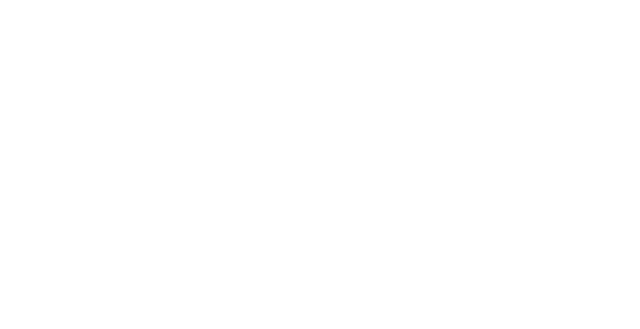
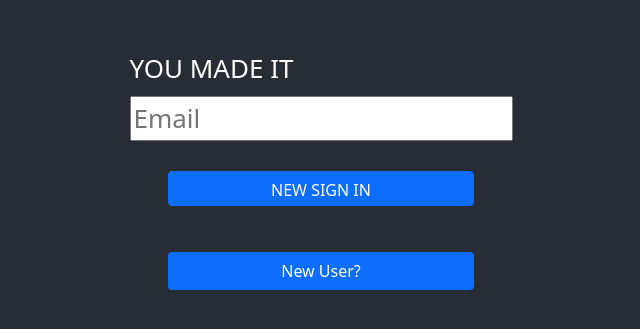
Before and after one commit to brendanjlee/cs348project, a React (Create React App) app in the folder frontend/: page /MainPage in a window 1280 px wide. Before the commit this address had no page. Shown: the part 231-560 px from the top of the page, without its empty margins (319-959 px from the left). Built offline with nearby package versions, Linux system fonts and the light colour scheme.

Commit message:
Working login, with dummy mainPage

```diff
--- a/frontend/src/Components/Home.js
+++ b/frontend/src/Components/Home.js
@@ -1,10 +1,28 @@
-import React, { Component } from 'react';
+import React, { useState } from 'react';
+import { useNavigate } from 'react-router'
 import {Link} from "react-router-dom";
 import Button from 'react-bootstrap/Button';
 import Form from 'react-bootstrap/Form';
+import ApplicantService from '../services/applicant.service.js'
 import './home.css';
 
 const Home = () => {
+
+    const [email, setEmail] = useState("")
+    const [message, setMessage] = useState("")
+    let navigate = useNavigate()
+
+
+    const handleSignIn = () => {
+        ApplicantService.get(email)
+        .then (response => {
+            console.log(response)
+            if (response.data.email === email) {
+                console.log(response.data.email)
+                navigate("/mainPage")
+            }
+        }).then (setMessage("Username not found."))
+    }
 
     return (
         <div className="formContainer LoginPage">
@@ -14,13 +32,15 @@ const Home = () => {
                         <label>Sign In:</label>
                     </div>
                     <div>
-                        <input placeholder="Email" Style="margin-top: 0.5rem;"/>
+                        <input placeholder="Email" Style="margin-top: 0.5rem;" onChange={(event) => setEmail(event.target.value)}/>
                     </div>
                     <div className='LoginButtonWrapper'>
-                        <Button className='LoginButton' type='submit'>Sign In</Button>
+                        <Button className='LoginButton' onClick={handleSignIn}>Sign In</Button>
+                        <Link to="/CreateAcc" className="ButtonLink">New User?</Link>
                     </div>
                 </form>
-                <Link to="/CreateAcc" className="ButtonLink">New User?</Link>
+
+                <h3>{message}</h3>
             </div>
         </div>
     )
--- /dev/null
+++ b/frontend/src/Components/MainPage.js
@@ -0,0 +1,33 @@
+import React, { useState } from 'react';
+import { useNavigate } from 'react-router'
+import {Link} from "react-router-dom";
+import Button from 'react-bootstrap/Button';
+import Form from 'react-bootstrap/Form';
+import ApplicantService from '../services/applicant.service.js'
+import './home.css';
+
+const MainPage = () => {
+
+
+    return (
+        <div className="formContainer LoginPage">
+            <div className="buttonContainer">
+                <form>
+                    <div>
+                        <label>YOU MADE IT</label>
+                    </div>
+                    <div>
+                        <input placeholder="Email" Style="margin-top: 0.5rem;"/>
+                    </div>
+                    <div className='LoginButtonWrapper'>
+                        <Button className='LoginButton' type='submit'>NEW SIGN IN</Button>
+                    </div>
+                </form>
+                <Link to="/CreateAcc" className="ButtonLink">New User?</Link>
+            </div>
+        </div>
+    )
+
+}
+
+export default MainPage;
--- a/frontend/src/Components/home.css
+++ b/frontend/src/Components/home.css
@@ -44,9 +44,11 @@
 .buttonContainer {
     display: flex;
     flex-direction: column;
+    align-items: center;
 }
 
 .ButtonLink {
+    margin-top: 1rem;
     align-self: center;
     width: 80%;
     color: #fff;
--- a/frontend/src/index.js
+++ b/frontend/src/index.js
@@ -6,6 +6,7 @@ import reportWebVitals from './reportWebVitals';
 import { BrowserRouter, Routes, Route } from 'react-router-dom';
 import CreateAcc from './Components/CreateAcc'
 import Home from './Components/Home'
+import MainPage from './Components/MainPage'
 // Importing the Bootstrap CSS
 import 'bootstrap/dist/css/bootstrap.min.css';
 
@@ -18,6 +19,7 @@ ReactDOM.render(
       <Route path="/" element={<App/>}/>
       <Route path="Home" element={<Home/>}/>
       <Route path="/CreateAcc" element={<CreateAcc/>}/>
+      <Route path="/MainPage" element={<MainPage/>}/>
     </Routes>
   </BrowserRouter>,
   document.getElementById('root')
--- a/frontend/src/services/applicant.service.js
+++ b/frontend/src/services/applicant.service.js
@@ -8,6 +8,7 @@ class ApplicantDataService {
 
   // get applicant by email
   get(email) {
+    console.log(email)
     return http.get(`/applicant/${email}`);
   }
 
```
